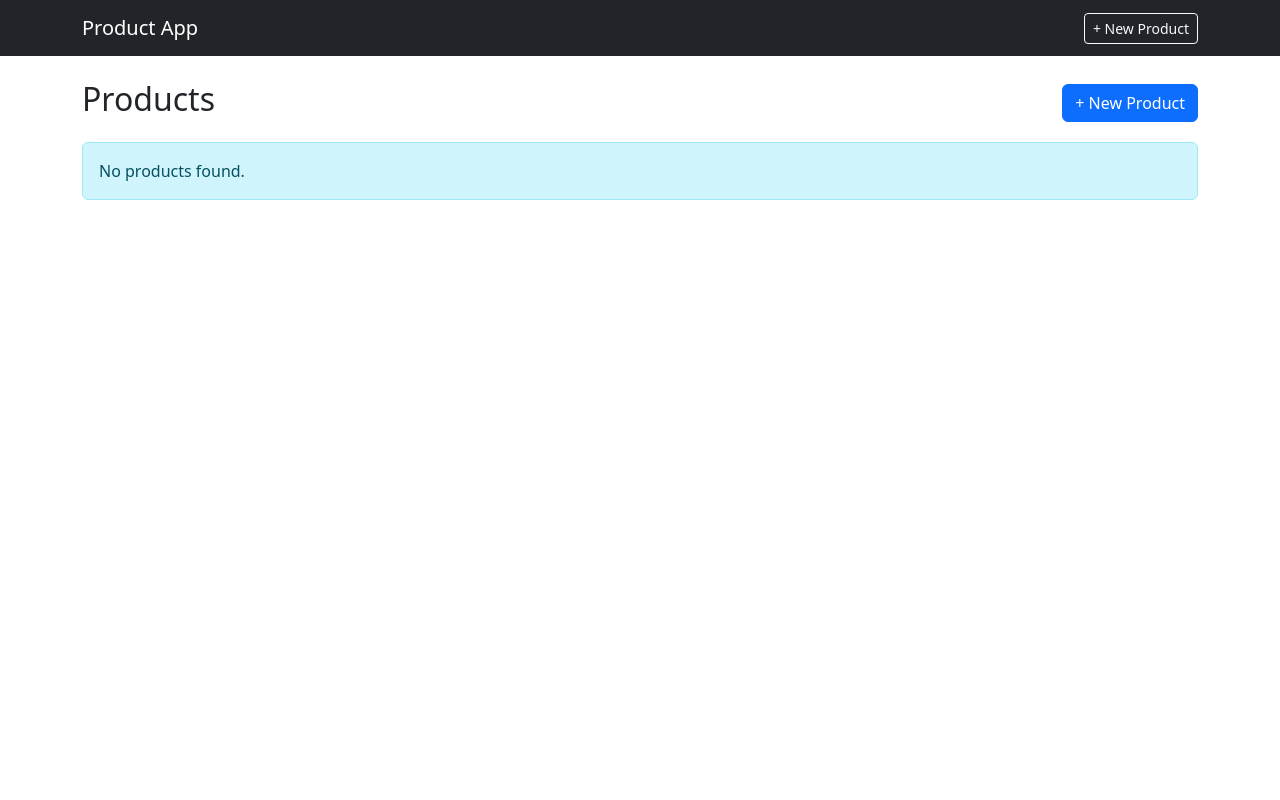
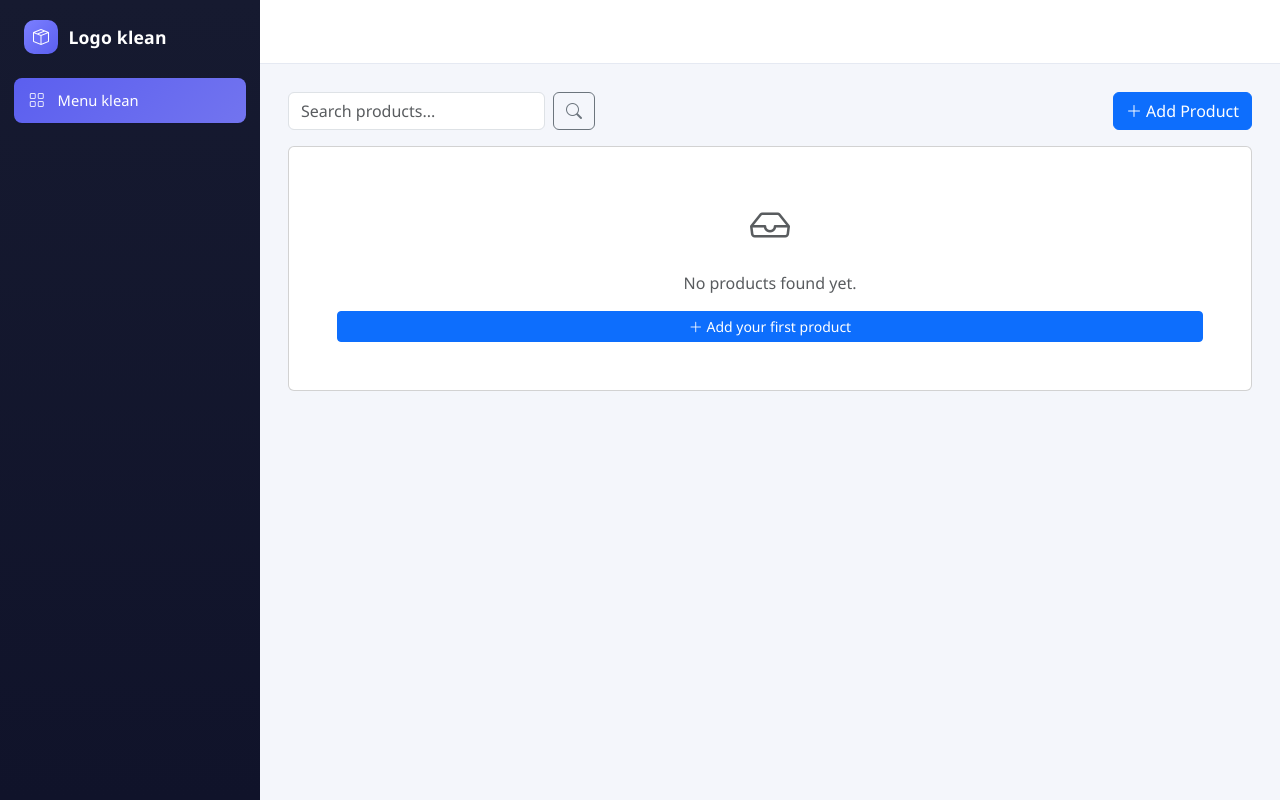
Before and after one commit to balbalcode/pwl-sample, a PHP site: page /views/products/index.php in a window 1280 px wide. Run offline with PHP 8.4, Linux system fonts and the light colour scheme; some libraries are stand-ins or nearby versions.

Commit message:
fix: fix project file

```diff
--- /dev/null
+++ b/assets/css/style.css
@@ -0,0 +1,183 @@
+/* ==========================================================================
+   Design tokens
+   ========================================================================== */
+:root {
+    --sidebar-w: 260px;
+    --topbar-h: 64px;
+
+    --color-bg: #f4f6fb;
+    --color-surface: #ffffff;
+    --color-border: #e5e9f2;
+
+    --color-text: #1e2338;
+
+    --color-primary: #5b5fef;
+
+    --sidebar-bg: #161a30;
+    --sidebar-bg-elevated: #1f2444;
+    --sidebar-text: #aeb2d4;
+    --sidebar-accent: #7b7fff;
+
+    --radius-sm: 8px;
+
+    --shadow-sm: 0 1px 2px rgba(16, 20, 40, 0.06);
+}
+
+* { box-sizing: border-box; }
+
+body {
+    background: var(--color-bg);
+    color: var(--color-text);
+    font-family: 'Segoe UI', Roboto, -apple-system, BlinkMacSystemFont, sans-serif;
+    -webkit-font-smoothing: antialiased;
+}
+
+/* ==========================================================================
+   App shell
+   ========================================================================== */
+.app-shell {
+    display: flex;
+    min-height: 100vh;
+}
+
+/* ---- Sidebar ---- */
+.sidebar {
+    width: var(--sidebar-w);
+    flex-shrink: 0;
+    background: linear-gradient(180deg, var(--sidebar-bg) 0%, #10132a 100%);
+    color: var(--sidebar-text);
+    display: flex;
+    flex-direction: column;
+    position: fixed;
+    top: 0;
+    left: 0;
+    bottom: 0;
+    z-index: 1030;
+    transition: transform 0.25s ease;
+}
+
+.sidebar-brand {
+    display: flex;
+    align-items: center;
+    gap: 0.65rem;
+    padding: 1.25rem 1.5rem;
+    color: #fff;
+    text-decoration: none;
+    font-weight: 700;
+    font-size: 1.1rem;
+    letter-spacing: 0.2px;
+}
+
+.sidebar-brand .brand-mark {
+    width: 34px;
+    height: 34px;
+    border-radius: 10px;
+    background: linear-gradient(135deg, var(--sidebar-accent), var(--color-primary));
+    display: flex;
+    align-items: center;
+    justify-content: center;
+    font-size: 1rem;
+    box-shadow: var(--shadow-sm);
+}
+
+.sidebar-nav {
+    list-style: none;
+    margin: 0;
+    padding: 0.25rem 0.9rem;
+    flex: 1;
+}
+
+.sidebar-nav .nav-link {
+    display: flex;
+    align-items: center;
+    gap: 0.75rem;
+    padding: 0.65rem 0.85rem;
+    border-radius: var(--radius-sm);
+    color: var(--sidebar-text);
+    text-decoration: none;
+    font-size: 0.92rem;
+    font-weight: 500;
+    margin-bottom: 2px;
+    transition: background 0.15s ease, color 0.15s ease;
+}
+
+.sidebar-nav .nav-link i {
+    width: 1.1rem;
+    text-align: center;
+    font-size: 1rem;
+    opacity: 0.85;
+}
+
+.sidebar-nav .nav-link:hover {
+    background: var(--sidebar-bg-elevated);
+    color: #fff;
+}
+
+.sidebar-nav .nav-link.active {
+    background: linear-gradient(135deg, var(--color-primary), #7274ef);
+    color: #fff;
+    box-shadow: var(--shadow-sm);
+}
+
+/* ---- Topbar ---- */
+.topbar {
+    height: var(--topbar-h);
+    background: var(--color-surface);
+    border-bottom: 1px solid var(--color-border);
+    display: flex;
+    align-items: center;
+    justify-content: space-between;
+    padding: 0 1.5rem;
+    position: sticky;
+    top: 0;
+    z-index: 1020;
+}
+
+.topbar-left {
+    display: flex;
+    align-items: center;
+    gap: 0.9rem;
+}
+
+/* ---- Main content area ---- */
+.main {
+    margin-left: var(--sidebar-w);
+    flex: 1;
+    display: flex;
+    flex-direction: column;
+    min-width: 0;
+}
+
+.content {
+    padding: 1.75rem;
+    flex: 1;
+}
+
+/* ==========================================================================
+   Responsive
+   ========================================================================== */
+@media (max-width: 991.98px) {
+    .sidebar {
+        transform: translateX(-100%);
+    }
+
+    .app-shell.sidebar-open .sidebar {
+        transform: translateX(0);
+    }
+
+    .main {
+        margin-left: 0;
+    }
+
+    .sidebar-backdrop {
+        display: none;
+        position: fixed;
+        inset: 0;
+        background: rgba(10, 12, 28, 0.45);
+        z-index: 1025;
+    }
+
+    .app-shell.sidebar-open .sidebar-backdrop {
+        display: block;
+    }
+}
--- a/composer.json
+++ b/composer.json
@@ -1,5 +1,8 @@
 {
     "require": {
         "ramsey/uuid": "^4.9"
+    },
+    "scripts": {
+        "serve": "php -S localhost:5000 index.php"
     }
 }
--- a/config/database.php
+++ b/config/database.php
@@ -1,7 +1,7 @@
 <?php
 
 $host    = 'localhost';
-$db_name = 'pwl_db';
+$db_name = 'tik_pbl';
 $user    = 'root';
 $pass    = '';
 
--- a/views/layout/footer.php
+++ b/views/layout/footer.php
@@ -1,3 +1,5 @@
+        </main>
+    </div>
 </div>
 
 <script src="https://cdn.jsdelivr.net/npm/bootstrap@5.3.0/dist/js/bootstrap.bundle.min.js"></script>
--- a/views/layout/header.php
+++ b/views/layout/header.php
@@ -1,3 +1,8 @@
+<?php
+// $page   comes from index.php (current resource, e.g. "products")
+// $action comes from index.php (current controller action, e.g. "index", "create")
+$navActive = $page ?? 'products';
+?>
 <!DOCTYPE html>
 <html lang="en">
 <head>
@@ -5,14 +10,39 @@
     <meta name="viewport" content="width=device-width, initial-scale=1.0">
     <title><?= $title ?? 'Product App' ?></title>
     <link href="https://cdn.jsdelivr.net/npm/bootstrap@5.3.0/dist/css/bootstrap.min.css" rel="stylesheet">
+    <link href="https://cdn.jsdelivr.net/npm/bootstrap-icons@1.11.3/font/bootstrap-icons.min.css" rel="stylesheet">
+    <link href="<?= BASE_URL ?>/assets/css/style.css" rel="stylesheet">
 </head>
 <body>
 
-<nav class="navbar navbar-dark bg-dark mb-4">
-    <div class="container">
-        <a class="navbar-brand" href="/pwl/products">Product App</a>
-        <a class="btn btn-outline-light btn-sm" href="/pwl/products/create">+ New Product</a>
-    </div>
-</nav>
+    <div class="app-shell" id="appShell">
 
-<div class="container">
+        <div class="sidebar-backdrop" onclick="document.getElementById('appShell').classList.remove('sidebar-open')"></div>
+
+        <aside class="sidebar">
+            <a href="<?= BASE_URL ?>/products" class="sidebar-brand">
+                <span class="brand-mark"><i class="bi bi-box-seam"></i></span>
+                Logo klean
+            </a>
+
+            <ul class="sidebar-nav">
+                <li>
+                    <a href="<?= BASE_URL ?>/products" class="nav-link <?= $navActive === 'products' ? 'active' : '' ?>">
+                        <i class="bi bi-grid"></i> Menu klean
+                    </a>
+                </li>
+            </ul>
+
+
+        </aside>
+
+        <div class="main">
+            <header class="topbar">
+                <div class="topbar-left">
+
+                </div>
+
+
+            </header>
+
+            <main class="content">
--- a/views/products/create.php
+++ b/views/products/create.php
@@ -5,10 +5,11 @@
         <div class="card">
             <div class="card-header">
                 <h4 class="mb-0">Create Product</h4>
+                <p class="text-muted small mb-0">Add a new item to your catalog</p>
             </div>
 
             <div class="card-body">
-                <form action="/pwl/products/store" method="POST">
+                <form action="<?= BASE_URL ?>/products/store" method="POST">
 
                     <div class="mb-3">
                         <label class="form-label">Name</label>
@@ -38,7 +39,7 @@
 
                     <div class="d-flex gap-2">
                         <button type="submit" class="btn btn-primary">Save</button>
-                        <a href="/pwl/products" class="btn btn-secondary">Cancel</a>
+                        <a href="<?= BASE_URL ?>/products" class="btn btn-secondary">Cancel</a>
                     </div>
 
                 </form>
--- a/views/products/index.php
+++ b/views/products/index.php
@@ -1,43 +1,69 @@
-<?php $title = 'All Products'; require_once __DIR__ . '/../layout/header.php'; ?>
+<?php require_once __DIR__ . '/../layout/header.php'; ?>
 
-<div class="d-flex justify-content-between align-items-center mb-3">
-    <h2>Products</h2>
-    <a href="/pwl/products/create" class="btn btn-primary">+ New Product</a>
+<div class="d-flex justify-content-between align-items-center gap-2 flex-wrap mb-3">
+    <form action="<?= BASE_URL ?>/products" method="GET" class="d-flex" role="search">
+        <input type="text" name="q" class="form-control" placeholder="Search products..."
+               value="<?= htmlspecialchars($search ?? '') ?>">
+        <button type="submit" class="btn btn-outline-secondary ms-2">
+            <i class="bi bi-search"></i>
+        </button>
+    </form>
+
+    <a href="<?= BASE_URL ?>/products/create" class="btn btn-primary">
+        <i class="bi bi-plus-lg"></i> Add Product
+    </a>
 </div>
 
 <?php if (empty($products)): ?>
-    <div class="alert alert-info">No products found.</div>
+    <div class="card text-center p-5">
+        <i class="bi bi-inbox text-muted" style="font-size: 2.5rem;"></i>
+        <?php if (!empty($search)): ?>
+            <p class="mt-3 mb-3 text-muted">No products match "<?= htmlspecialchars($search) ?>".</p>
+            <a href="<?= BASE_URL ?>/products" class="btn btn-outline-secondary btn-sm">Clear search</a>
         <?php else: ?>
-    <table class="table table-bordered table-hover">
-        <thead class="table-dark">
+            <p class="mt-3 mb-3 text-muted">No products found yet.</p>
+            <a href="<?= BASE_URL ?>/products/create" class="btn btn-primary btn-sm">
+                <i class="bi bi-plus-lg"></i> Add your first product
+            </a>
+        <?php endif; ?>
+    </div>
+<?php else: ?>
+    <div class="card">
+        <div class="table-responsive">
+            <table class="table table-hover align-middle mb-0">
+                <thead class="table-light">
                     <tr>
-                <th>#</th>
+                        <th>ID</th>
                         <th>Name</th>
                         <th>Price</th>
                         <th>Description</th>
-                <th>Action</th>
+                        <th class="text-end">Action</th>
                     </tr>
                 </thead>
                 <tbody>
                     <?php foreach ($products as $product): ?>
                     <tr>
-                <td><?= $product['id'] ?></td>
-                <td><?= htmlspecialchars($product['name']) ?></td>
-                <td>Rp <?= number_format($product['price'], 0, ',', '.') ?></td>
-                <td><?= htmlspecialchars($product['description']) ?></td>
-                <td>
-                    <a href="/pwl/products/<?= $product['id'] ?>" class="btn btn-info btn-sm">View</a>
-                    <a href="/pwl/products/<?= $product['id'] ?>/edit" class="btn btn-warning btn-sm">Edit</a>
-
-                    <form action="/pwl/products/<?= $product['id'] ?>/delete" method="POST" class="d-inline"
+                        <td><span class="badge bg-light text-dark font-monospace fw-normal"><?= substr($product['id'], 0, 8) ?></span></td>
+                        <td class="fw-semibold"><?= htmlspecialchars($product['name']) ?></td>
+                        <td><span class="text-success fw-bold">Rp <?= number_format($product['price'], 0, ',', '.') ?></span></td>
+                        <td class="text-muted"><?= htmlspecialchars($product['description']) ?></td>
+                        <td class="text-end">
+                            <a href="<?= BASE_URL ?>/products/<?= $product['id'] ?>/edit" class="btn btn-outline-warning btn-sm">
+                                <i class="bi bi-pencil"></i>
+                            </a>
+                            <form action="<?= BASE_URL ?>/products/<?= $product['id'] ?>/delete" method="POST" class="d-inline"
                                   onsubmit="return confirm('Are you sure?')">
-                        <button type="submit" class="btn btn-danger btn-sm">Delete</button>
+                                <button type="submit" class="btn btn-outline-danger btn-sm">
+                                    <i class="bi bi-trash"></i>
+                                </button>
                             </form>
                         </td>
                     </tr>
                     <?php endforeach; ?>
                 </tbody>
             </table>
+        </div>
+    </div>
 <?php endif; ?>
 
 <?php require_once __DIR__ . '/../layout/footer.php'; ?>
```
Also changed, not shown: controllers/Products.php (renamed from controllers/ProductController.php, +5 -10 lines), database.sql (deleted, +0 -22 lines), index.php (+14 -1 lines), models/ProductModel.php (+12 -4 lines), views/products/edit.php (+4 -3 lines), views/products/show.php (deleted, +0 -37 lines). Lines whose indentation alone changed are shown as unchanged.
